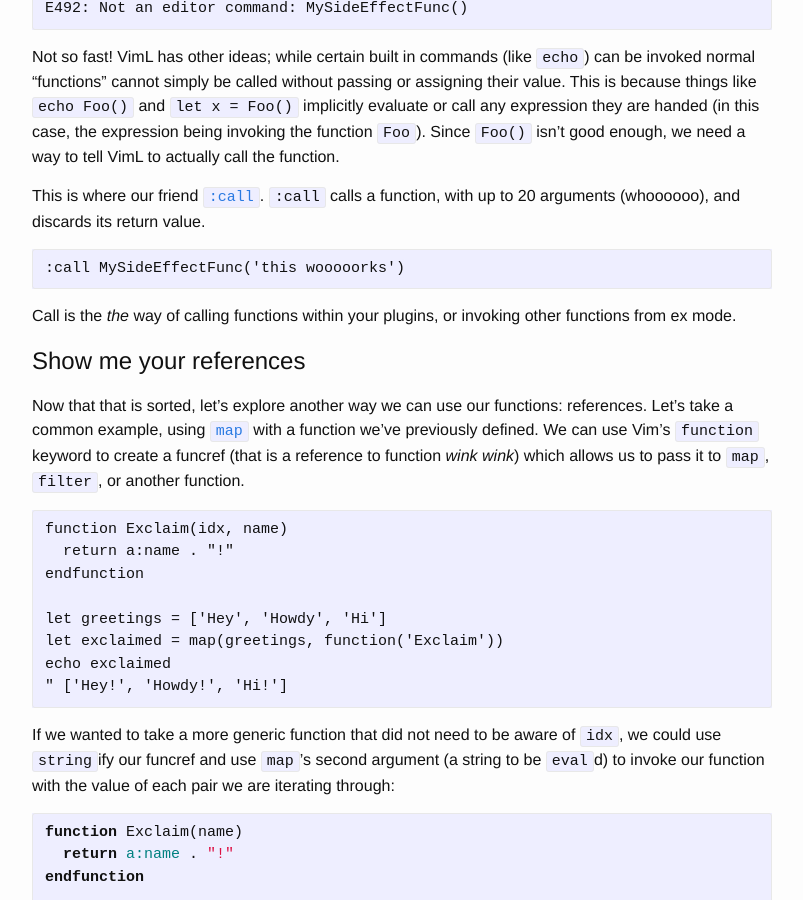
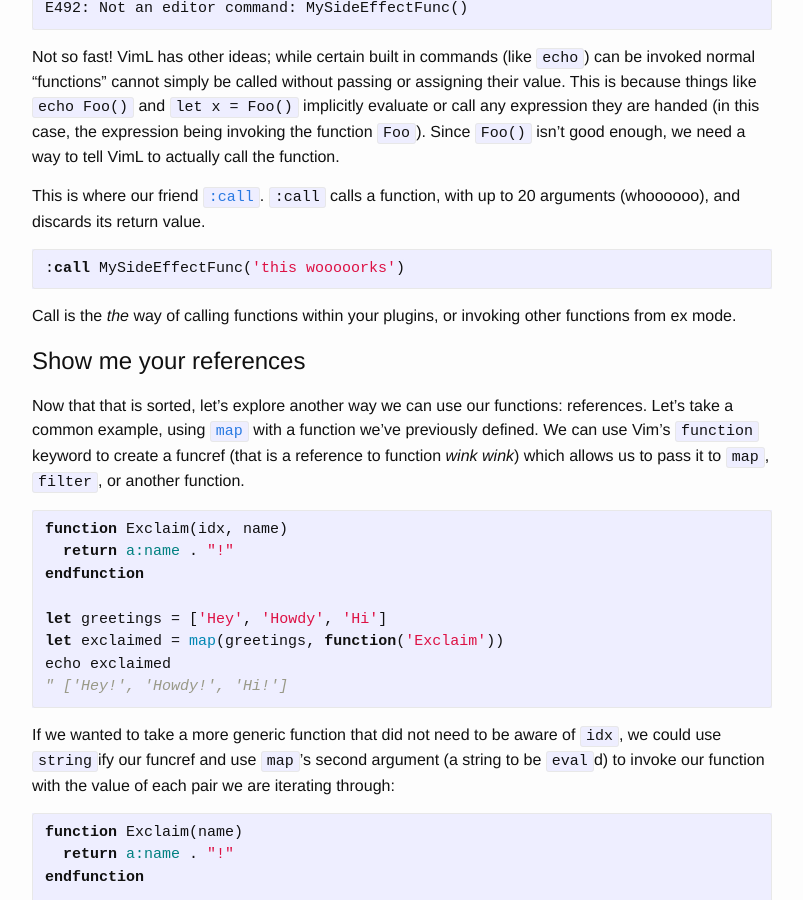
Before and after one commit to NickTomlin/nicktomlin.github.io, a Jekyll site: the page built from _posts/2017-07-12-viml-functions.md, in a window 1280 px wide and 900 px high, scrolled down 1092 px. Shown: the whole window, without its empty margins (238-1041 px from the left). Built offline with Jekyll 4.4.1, drawn with Linux system fonts in a browser that asks for light colours; comment, search, counter and statistics services are not loaded.

Commit message:
fix: Add missing syntax definition for code block

````diff
--- a/_posts/2017-07-12-viml-functions.md
+++ b/_posts/2017-07-12-viml-functions.md
@@ -77,7 +77,7 @@ Not so fast! VimL has other ideas; while certain built in commands (like `echo`)
 
 This is where our friend [`:call`](http://vimdoc.sourceforge.net/htmldoc/eval.html#:call). `:call` calls a function, with up to 20 arguments (whoooooo), and discards its return value.
 
-```
+```viml
 :call MySideEffectFunc('this wooooorks')
 ```
 
@@ -87,7 +87,7 @@ Call is the _the_ way of calling functions within your plugins, or invoking othe
 
 Now that that is sorted, let's explore another way we can use our functions: references. Let's take a common example, using [`map`](http://vimdoc.sourceforge.net/htmldoc/eval.html#map()) with a function we've previously defined. We can use Vim's `function` keyword to create a funcref (that is a reference to function *wink* *wink*) which allows us to pass it to `map`, `filter`, or another function.
 
-```
+```viml
 function Exclaim(idx, name)
   return a:name . "!"
 endfunction
````
